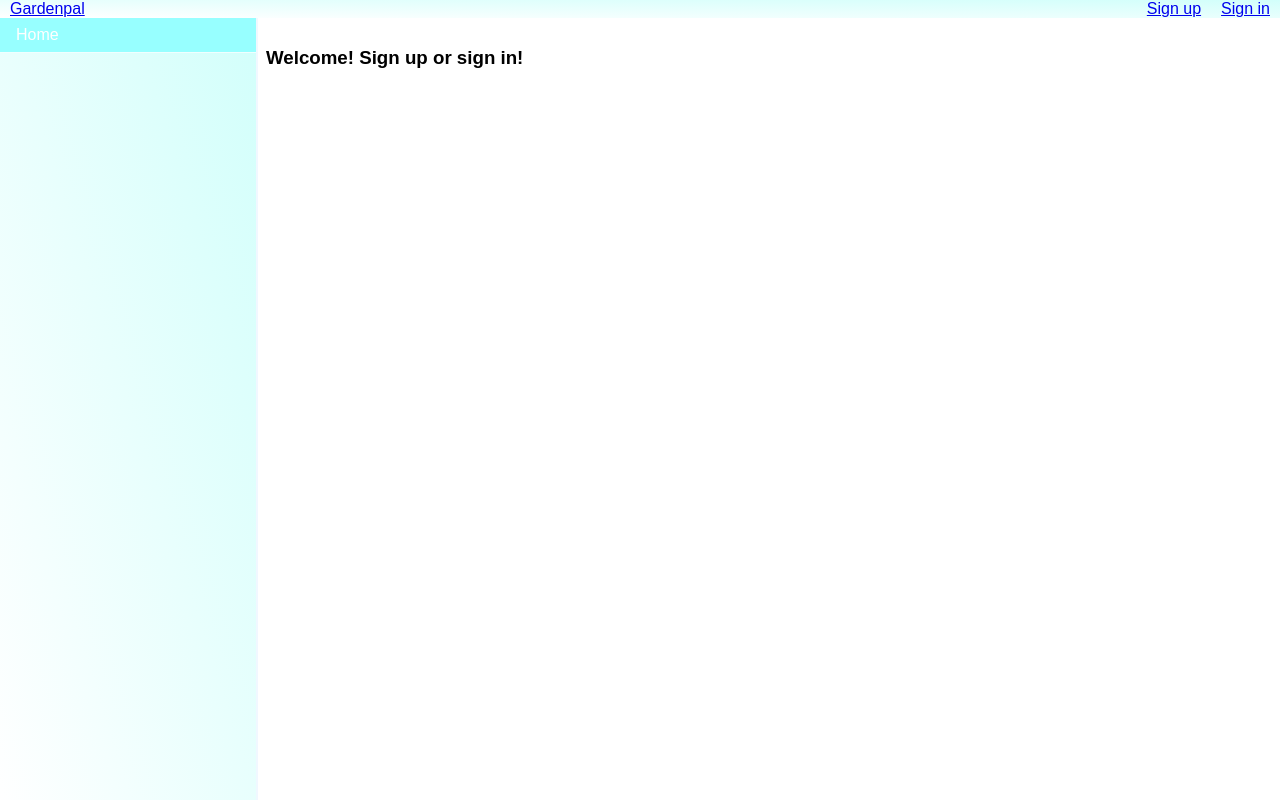
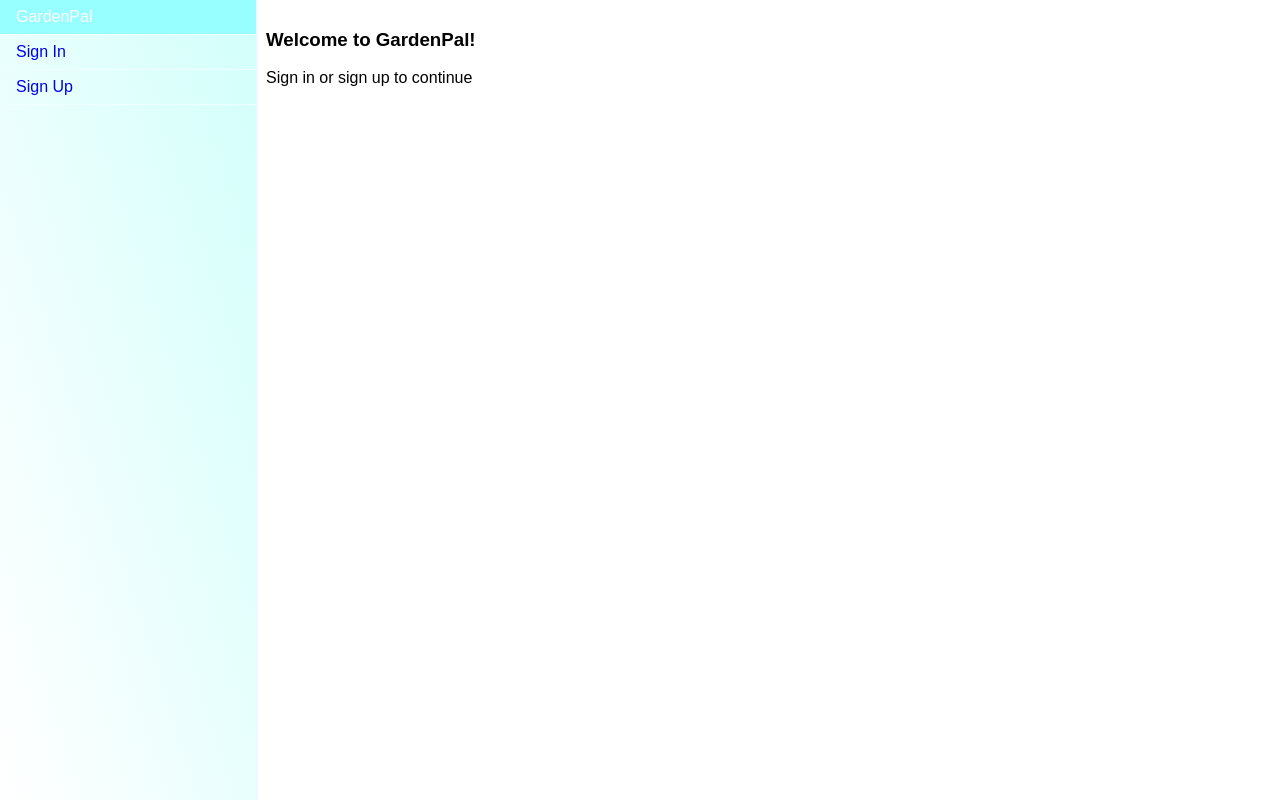
Before and after one commit to MichaelMorehouse/Gardenpal, a React (Create React App) app: page / in a window 1280 px wide. Built offline with nearby package versions, Linux system fonts and the light colour scheme.

Commit message:
Merge authbar into navbar

```diff
--- a/src/actions/index.js
+++ b/src/actions/index.js
@@ -38,7 +38,7 @@ export const signin = (formProps, callback) => async dispatch => {
     }
 }
 
-export const gardencreate = (formProps, callback) => async dispatch => {
+export const gardenCreate = (formProps, callback) => async dispatch => {
     try {
         const response = await axios.post(
             'http://localhost:3090/gardencreate',
@@ -62,3 +62,7 @@ export const gardenFetchAll = () => async dispatch => {
         dispatch({type: types.GARDEN_ERROR, payload: 'Error retrieving garden list'})
     }
 }
+
+export const gardenActivate = (garden) => {
+
+}
--- a/src/actions/types.js
+++ b/src/actions/types.js
@@ -7,6 +7,7 @@ export default {
     AUTH_ERROR: 'AUTH_ERROR',
 
     // Garden actions
+    GARDEN_ACTIVATE: 'GARDEN_ACTIVATE',
     GARDEN_FETCH: 'GARDEN_FETCH',
     GARDEN_FETCH_ALL: 'GARDEN_FETCH_ALL',
     GARDEN_ERROR: 'GARDEN_ERROR',
--- a/src/components/App.js
+++ b/src/components/App.js
@@ -5,9 +5,8 @@ import NavBar from './NavBar'
 export default ({ children }) => {
   return (
     <div className="App">
-        <AuthBar />
         <NavBar />
-        <div className="content">
+        <div className="AppChild">
           {children}
         </div>
     </div>
--- a/src/components/AuthBar.js
+++ b/src/components/AuthBar.js
@@ -1,7 +1,6 @@
 import React, { Component } from 'react'
 import { Link } from 'react-router-dom'
 import { connect } from 'react-redux'
-import './style.css'
 
 class AuthBar extends Component {
     renderLinks() {
--- a/src/components/GardenCreate.js
+++ b/src/components/GardenCreate.js
@@ -6,7 +6,7 @@ import * as actions from '../actions'
 
 class GardenCreate extends Component {
     onSubmit = (formProps) => {
-        this.props.gardencreate(formProps, () => {
+        this.props.gardenCreate(formProps, () => {
             this.props.history.push('/garden')
         })
     }
--- a/src/components/NavBar.js
+++ b/src/components/NavBar.js
@@ -1,5 +1,5 @@
 import React, { Component } from 'react'
-import { NavLink } from 'react-router-dom'
+import { NavLink, Link } from 'react-router-dom'
 import { connect } from 'react-redux'
 
 export class NavBar extends Component {
@@ -10,6 +10,14 @@ export class NavBar extends Component {
           <li><NavLink to="/garden">Your Garden</NavLink></li>
           <li><NavLink to="/creategarden">Create a new Garden</NavLink></li>
           <li><NavLink to="/gardenlist">All Gardens</NavLink></li>
+          <li><NavLink to="/signout">Sign Out</NavLink></li>
+        </div>
+      )
+    } else {
+      return (
+        <div>
+          <li><NavLink to="/signin">Sign In</NavLink></li>
+          <li><NavLink to="/signup">Sign Up</NavLink></li>
         </div>
       )
     }
@@ -19,7 +27,7 @@ export class NavBar extends Component {
     return (
       <div className="navbar">
         <ul>
-          <li><NavLink exact to="/">Home</NavLink></li>
+          <li><NavLink exact to="/">GardenPal</NavLink></li>
           {this.renderNavpaths()}
         </ul>
       </div>
--- a/src/components/Welcome.js
+++ b/src/components/Welcome.js
@@ -2,6 +2,9 @@ import React from 'react'
 
 export default () => {
   return (
-    <h3>Welcome! Sign up or sign in!</h3>
+    <div>
+      <h3>Welcome to GardenPal!</h3>
+      <p>Sign in or sign up to continue</p>
+    </div>
   )
 }
--- a/src/index.js
+++ b/src/index.js
@@ -5,6 +5,7 @@ import { Provider } from 'react-redux'
 import { createStore, applyMiddleware } from 'redux'
 import reduxThunk from 'redux-thunk'
 
+import './style.css'
 import reducers from './reducers'
 import App from './components/App'
 import Signup from './components/auth/Signup'
--- a/src/reducers/garden.js
+++ b/src/reducers/garden.js
@@ -1,6 +1,7 @@
 import types from '../actions/types'
 
 const initialState = {
+  activeGarden: null,
   gardens: [],
   createError: ''
 }
@@ -9,6 +10,8 @@ export default (state = initialState, action) => {
   switch (action.type) {
     case types.GARDEN_FETCH_ALL:
       return {...state, gardens: action.payload}
+    case types.GARDEN_ERROR:
+      return {...state, createError: action.payload}
     default:
       return state
   }
--- a/src/components/style.css
+++ b/src/style.css
@@ -2,16 +2,6 @@ body {
     margin: 0;
     padding: 0;
     font-family: sans-serif;
-}
-
-.authbar {
-    display: flex;
-    justify-content: space-between;
-    background: linear-gradient(to bottom left, #d2fffb, white);
-}
-
-.authbar a {
-    margin: 0 10px;
 }
 
 .App {
@@ -19,14 +9,19 @@ body {
     width: 100%;
 }
 
-/* Content styles */
-.content {
+/* Styles all page content outside the navbar */
+.AppChild {
     height: 100%;
     margin-left:20%;
     padding: 10px;
 }
 
 /* Navbar styles */
+.navbar {
+    display: flex;
+    justify-content: space-between;
+}
+
 .navbar ul {
 list-style-type: none;
 margin: 0;
```
